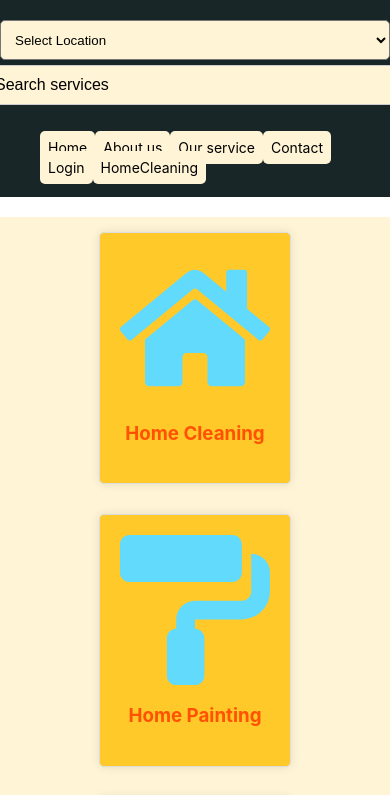
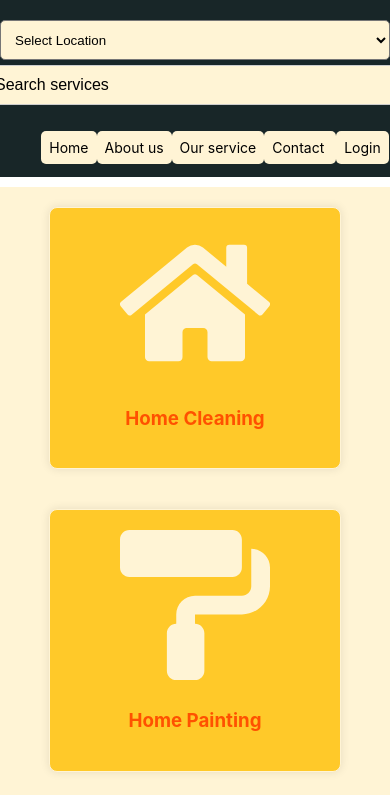
Before and after one commit to Karan5663/Homeseva, a React (Create React App) app: page /Ourservices in a window 390 px wide. Shown: the top 795 px of the page. Built offline with nearby package versions, Linux system fonts and the light colour scheme.

Commit message:
commit 8
other changes

```diff
--- a/src/Home.js
+++ b/src/Home.js
@@ -1,6 +1,6 @@
 import React from 'react';
 import './Home.css';
-//import { Link } from 'react-router-dom';
+import { Link } from 'react-router-dom';
 import Layout from './layout';
 import backgroundImage from './Img/homeservice.jpg'
 
@@ -24,33 +24,13 @@ function App() {
           className="App-link"
           href="#services" style={{color:'red'}}
         >
+          <Link to="/Ourservices" className="Applink">
           Explore Our Services
+          </Link>
         </a>
+
         </div>
       </header>
-    <section classname="footer">
-      <section id="services" className="App-services">
-        <h2>Our Services</h2>
-        <ul>
-          <li>Cleaning</li>
-          <li>Repairs</li>
-          <li>Maintenance</li>
-          {/* Add more services as needed */}
-        </ul>
-      </section>
-
-      <section id="contact" className="App-contact">
-        <h2>Contact Us</h2>
-        <ul>
-          <li>Email:info@HomeSeva.com</li>
-          <li>Phone:123-556-1263</li>
-        </ul>
-        <p>
-          Ready to make your life easier? Contact us for all your home service needs.
-        </p>
-        {/* Add a contact form or contact information here */}
-      </section>
-      </section>
     </div>
     </Layout>
   );
--- a/src/HomeCleaning.css
+++ b/src/HomeCleaning.css
@@ -1,20 +1,60 @@
-/* Customize styles as needed */
-.service-container {
+/* Default styles */
+.service-container1,
+.service-container2 {
   display: flex;
+  justify-content: space-around;
+  align-items: center;
   flex-wrap: wrap;
-    justify-content: space-around;
   margin: 20px;
 }
 
 .service-card {
-    text-align: center;
-    margin: 15px;
+  max-width: 200px; /* Adjust maximum width as needed */
+  width: 100%;
+  margin: 20px;
   padding: 20px;
-    border: 1px solid #ddd;
-    border-radius: 5px;
+  border-radius: 8px;
+  display: flex; /* Added */
+  flex-direction: column; /* Added */
+  justify-content: center;
+  align-items: center; /* Center content vertically */
+  box-shadow: 0 0 10px rgba(0, 0, 0, 0.1);
+  background-color: #ffc929;
 }
 
 .icon {
   font-size: 24px;
   margin-bottom: 10px;
+  color: #fff4d5;
 }
+
+.service {
+  color: #fff4d5;
+  background-color: #fff4d5;
+}
+
+/* Responsive styles */
+@media screen and (max-width: 768px) {
+  .services-container1,
+  .services-container2 {
+    margin: 10px;
+  }
+
+  .service-card {
+    max-width: 300px;
+  }
+
+  .icon {
+    font-size: 20px;
+  }
+}
+
+@media screen and (max-width: 576px) {
+  .service-card {
+    max-width: 250px;
+  }
+
+  .icon {
+    font-size: 18px;
+  }
+}
--- a/src/HomeCleaning.js
+++ b/src/HomeCleaning.js
@@ -7,7 +7,8 @@ import './HomeCleaning.css';
 function HomeCleaning() {
   return (
     <Layout>
-      <div className="service-container">
+      <div className='service'>
+      <div className="service-container1">
         <div className="service-card">
           <FaHome className="icon" />
           <h3>Home Deep Cleaning</h3>
@@ -22,7 +23,8 @@ function HomeCleaning() {
           <FaHome className="icon" />
           <h3>Kitchen Cleaning</h3>
         </div>
-
+      </div>
+      <div className="service-container2">
         <div className="service-card">
           <FaHome className="icon" />
           <h3>Window Cleaning</h3>
@@ -32,7 +34,12 @@ function HomeCleaning() {
           <FaHome className="icon" />
           <h3>Exterior Cleaning</h3>
         </div>
-      </div>
+        <div className="service-card">
+          <FaHome className="icon" />
+          <h3>Villa Cleaning</h3>
+        </div>
+    </div>
+    </div>
     </Layout>
   );
 }
--- a/src/Services.css
+++ b/src/Services.css
@@ -27,7 +27,7 @@
   width: 150px; /* Set a fixed width */
   height: 150px; /* Set a fixed height */
   font-size: 50px;
-  color: #61dafb;
+
   border: 12px;
   display: flex;
   justify-content: center;
--- a/src/navbar.js
+++ b/src/navbar.js
@@ -26,7 +26,8 @@ const Navbar = () => {
             <Link to ="/Ourservices">Our service</Link>
             <Link to ="/Contact">Contact  </Link>
             <Link to ="/Login">Login</Link>
-            <Link to ="/HomeCleaning">HomeCleaning</Link>
+
+
             </ul>
         </nav>
 
```
Also changed, not shown: src/Img/homeservice.jpg. Lines whose indentation alone changed are shown as unchanged.
